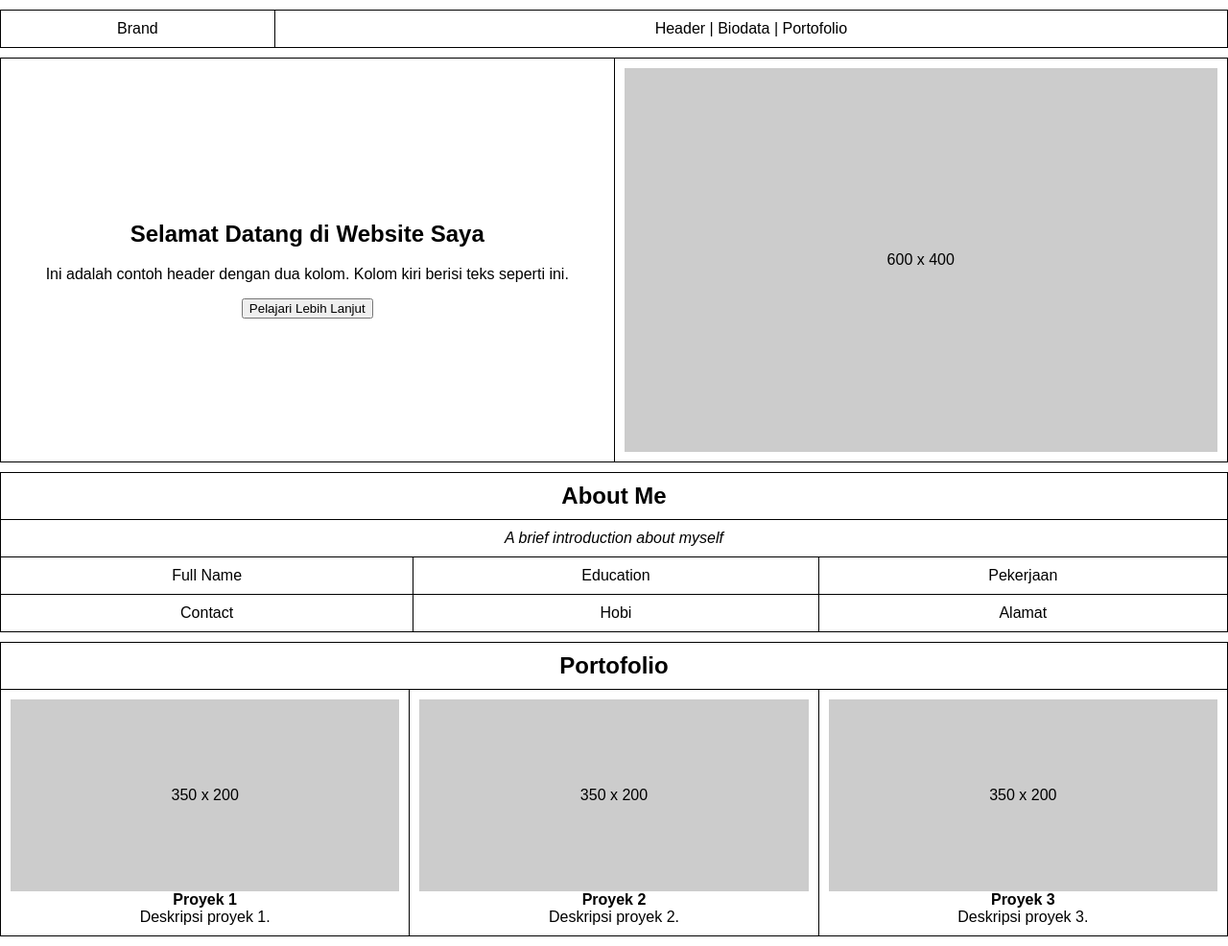
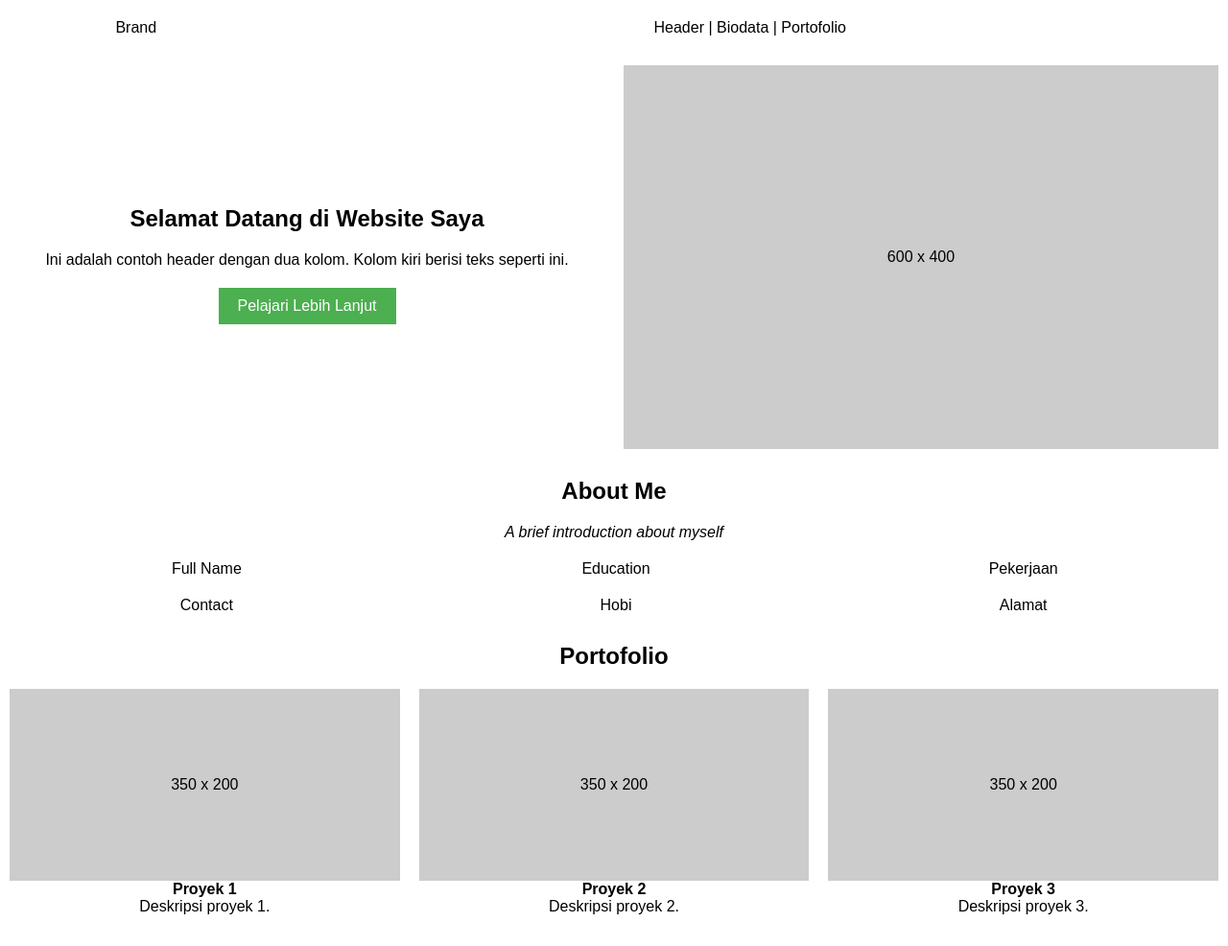
Before and after one commit to aqrmzar21/portfolio-eduwork, a PHP site: page /tugas.html in a window 1280 px wide. Shown: the whole page at 96% size. After the commit the page ends 953 px from the top, so only its background shows below. Run offline with PHP 8.4, Linux system fonts and the light colour scheme.

Commit message:
mengubah style btn dan border tabel

```diff
--- a/style.css
+++ b/style.css
@@ -10,7 +10,7 @@ table {
 }
 td,
 th {
-  border: 1px solid #000;
+  /* border: 1px solid #000; */
   padding: 10px;
   text-align: center;
   vertical-align: middle;
@@ -34,3 +34,17 @@ th {
   justify-content: center;
   height: 200px;
 }
+
+
+.btn {
+  background-color: #4CAF50;
+  border: none;
+  color: white;
+  padding: 10px 20px;
+  text-align: center;
+  text-decoration: none;
+  display: inline-block;
+  font-size: 16px;
+  margin: 4px 2px;
+  cursor: pointer;
+}
--- a/tugas.html
+++ b/tugas.html
@@ -22,7 +22,7 @@
         <td width="50%">
           <h2>Selamat Datang di Website Saya</h2>
           <p>Ini adalah contoh header dengan dua kolom. Kolom kiri berisi teks seperti ini.</p>
-          <button>Pelajari Lebih Lanjut</button>
+          <button class="btn">Pelajari Lebih Lanjut</button>
         </td>
         <td width="50%">
           <div class="gray-box" style="height: 400px">600 x 400</div>
```
